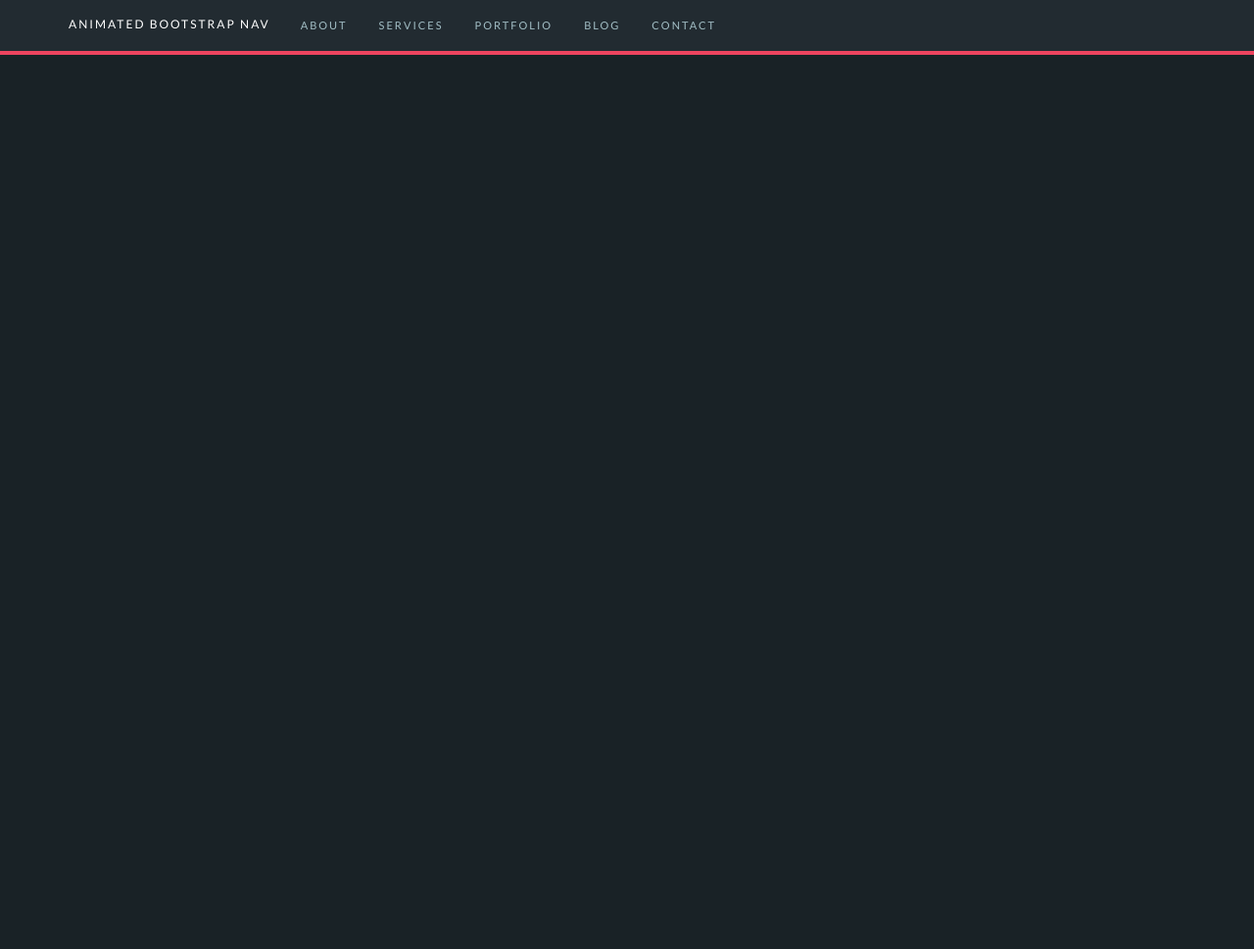
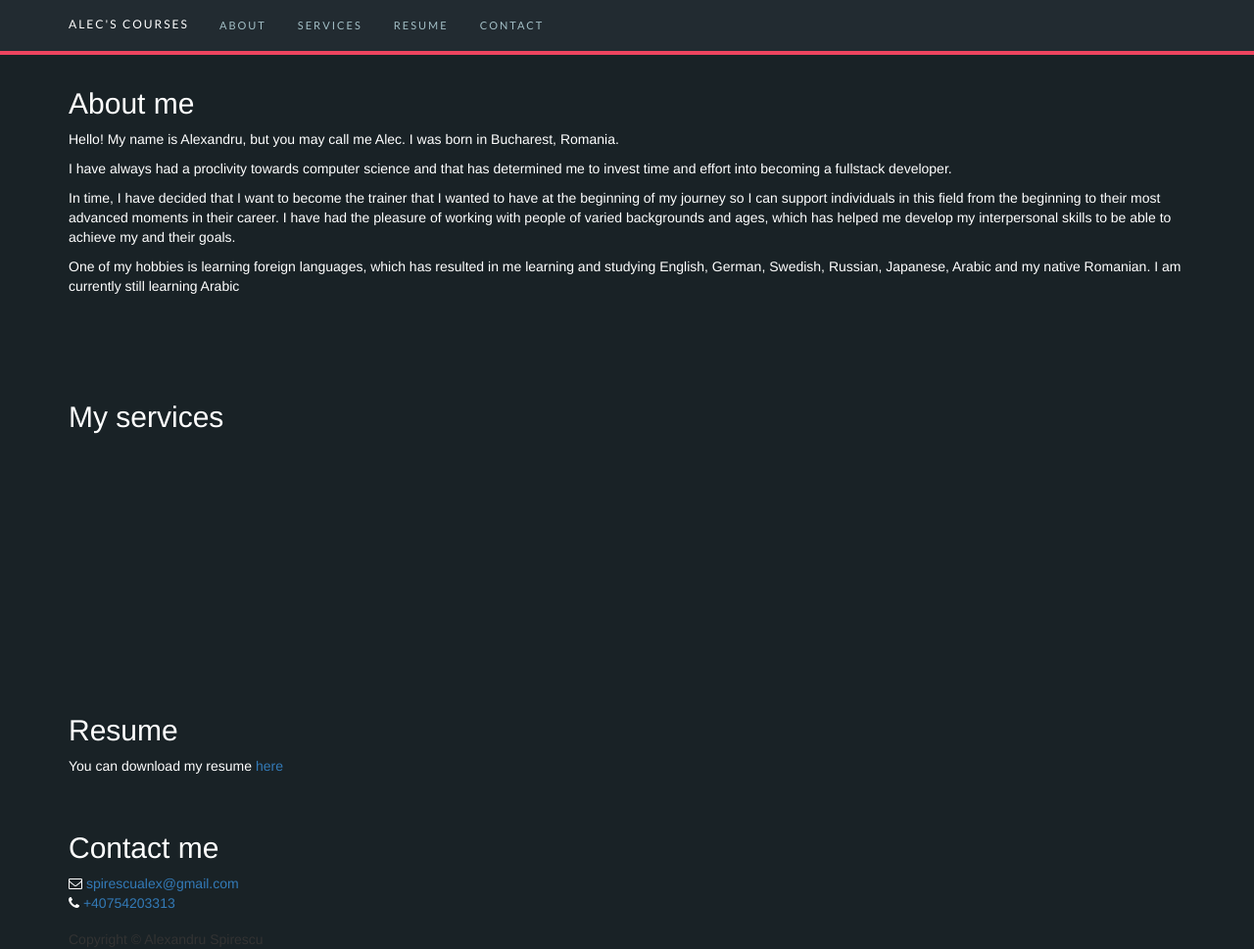
Before and after one commit to spyre/spyre.github.io, a plain HTML site: page index.html in a window 1280 px wide. Shown: the whole page at 98% size. Before the commit the page ends 800 px from the top, so only its background shows below. Drawn offline with nearby package versions, Linux system fonts and the light colour scheme.

Commit message:
Added content

```diff
--- a/index.html
+++ b/index.html
@@ -21,21 +21,68 @@
         <span class="icon-bar"></span>
         <span class="icon-bar"></span>
       </button>
-      <a class="navbar-brand" href="#">Animated Bootstrap Nav</a>
+      <a class="navbar-brand" href="#">Alec's Courses</a>
     </div>
 
     <div class="collapse navbar-collapse" id="bs-example-navbar-collapse-1">
       <ul class="nav navbar-nav">
-      <li><a href="#">About</a><span class="hover"></span></li>
-      <li><a href="#">Services</a><span class="hover"></span></li>
-      <li><a href="#">Portfolio</a><span class="hover"></span></li>
-      <li><a href="#">Blog</a><span class="hover"></span></li>
-      <li><a href="#">Contact</a><span class="hover"></span></li>
+        <li><a href="#about">About</a><span class="hover"></span></li>
+        <li><a href="#services">Services</a><span class="hover"></span></li>
+        <li><a href="#resume">Resume</a><span class="hover"></span></li>
+
+        <li><a href="#contact">Contact</a><span class="hover"></span></li>
       </ul>
     </div>
   </div>
 </nav>
+<div class="separator">
+</div>
 
+<div class="container">
+  <div id="about" class="section">
+    <h2>About me</h2>
+    <p> Hello! My name is Alexandru, but you may call me Alec. I was born in Bucharest, Romania. </p>
+    <p> I have always had a proclivity towards computer science and that has determined me
+      to invest time and effort into becoming a fullstack developer.</p>
+    <p> In time, I have decided that I want to become the trainer that I wanted to have
+      at the beginning of my journey so I can support individuals in this field from
+      the beginning to their most advanced moments in their career.
+      I have had the pleasure of working with people of varied backgrounds and ages, which
+      has helped me develop my interpersonal skills to be able to achieve my and their goals.
+    </p>
+    <p>One of my hobbies is learning foreign languages, which has resulted in me learning and
+      studying English, German, Swedish, Russian, Japanese, Arabic and my native Romanian.
+      I am currently still learning Arabic
+    </p>
+  </div>
+
+  <div id="services" class="section">
+    <h2>My services</h2>
+
+  </div>
+  <div id="resume" class="section section-small">
+    <h2>Resume</h2>
+    <p>
+      You can download my resume
+      <a href="/Resume.pdf" target="_blank">here</a>
+    </p>
+  </div>
+
+  <div id="contact" class="section section-small">
+    <h2>Contact me</h2>
+    <address>
+      <i class="fa fa-envelope-o" aria-hidden="true"></i>
+
+      <a href="mailto:spirescualex@gmail.com">spirescualex@gmail.com</a><br>
+      <i class="fa fa-phone" aria-hidden="true"></i>
+      <a href="tel:+40754203313">+40754203313</a>
+    </address>
+  </div>
+
+  <footer>
+    Copyright &copy; Alexandru Spirescu
+  </footer>
+</div>
 <script src="script.js"></script>
 
 </html>
--- a/style.css
+++ b/style.css
@@ -71,6 +71,19 @@ body {
     opacity: 0;
   }
 
+div.separator{
+  height: 69px;
+}
+
+
+div.section{
+  height: 300px;
+  color: white;
+}
+div.section-small{
+  height: 100px;
+}
+
   @media (max-width: 767px) {
     .nav {
       padding-bottom: 20px;
```
Also changed, not shown: 1 other file. Lines whose indentation alone changed are shown as unchanged.
